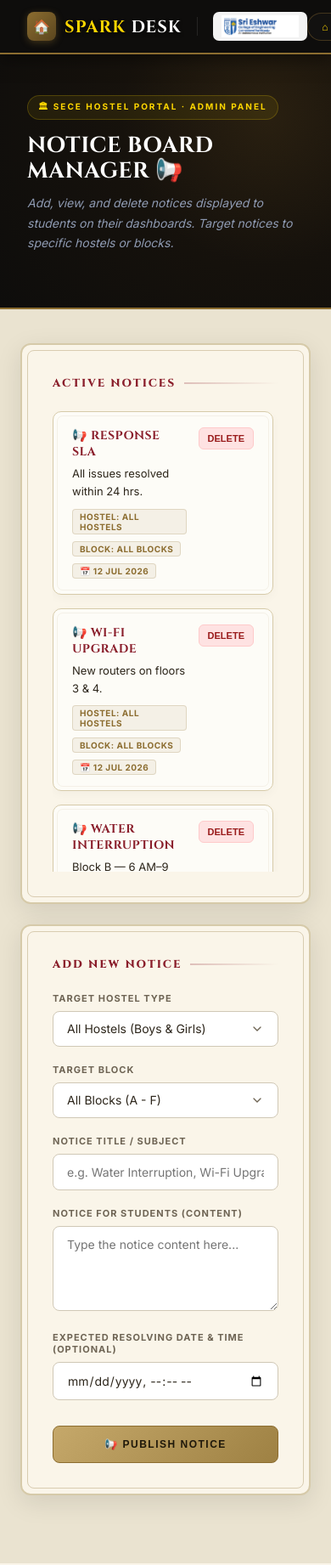
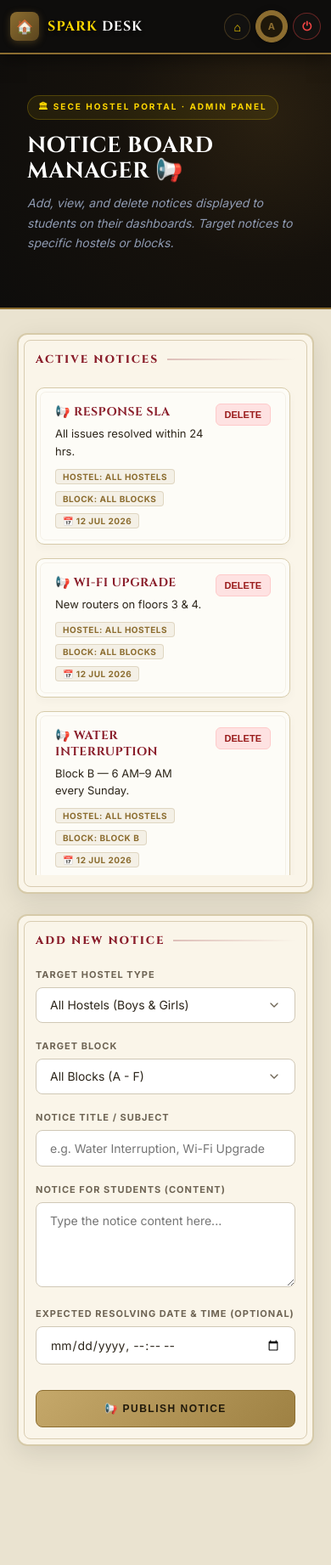
Before and after one commit to Ragul-20/Spark_desk, a Flask app: page /admin/notices in a window 390 px wide. Shown: the whole page at 85% size. Run offline with Flask 3, Linux system fonts and the light colour scheme; the visitor is signed in with stand-in values (Sample User, id 1); data comes from the database, SQL or seed files in the repository.

Commit message:
Enhance navbar styles for mobile responsiveness
Added responsive styles for navbar and layout adjustments.

```diff
--- a/templates/notices.html
+++ b/templates/notices.html
@@ -124,6 +124,52 @@
     .toast-err { background: #fee2e2; border-color: #ef4444; color: #991b1b; }
     .toast-warn { background: #fef3c7; border-color: #d97706; color: #92400e; }
     @keyframes slideIn { from { transform: translateY(20px); opacity: 0; } to { transform: translateY(0); opacity: 1; } }
+
+    @media (max-width: 768px) {
+      .navbar {
+        padding: 0 12px !important;
+      }
+      .nb-sep, .nb-logo-wrap {
+        display: none !important;
+      }
+      .nb-left {
+        gap: 8px !important;
+      }
+      .nb-name {
+        font-size: 16px !important;
+      }
+      .nb-right {
+        gap: 6px !important;
+      }
+      .nb-right .nb-link {
+        padding: 6px 10px !important;
+        font-size: 0 !important;
+      }
+      .nb-right .nb-link span {
+        font-size: 14px !important;
+      }
+      .nb-right .nb-link.logout::after {
+        content: "⏻" !important;
+        font-size: 14px !important;
+      }
+      .nb-right .user-chip {
+        padding: 5px !important;
+        max-width: none !important;
+      }
+      .nb-right .user-chip span {
+        display: none !important;
+      }
+      .admin-badge {
+        display: none !important;
+      }
+      .page-wrap {
+        margin: 12px 8px 80px !important;
+        padding: 16px 12px 60px !important;
+      }
+      .card {
+        padding: 20px !important;
+      }
+    }
   </style>
 </head>
 <body oncontextmenu="return false;">
```
